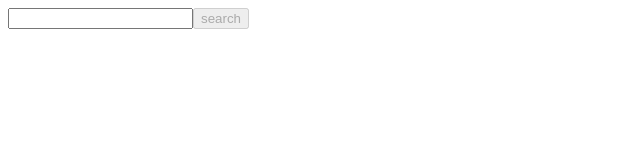
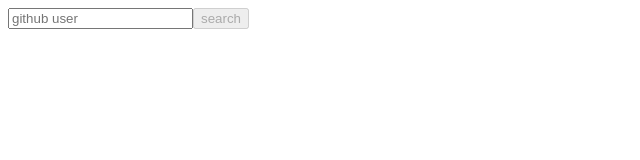
Before and after one commit to vitordino/web-tooling-grades, a Next.js app: page / in a window 1280 px wide. Shown: the top 160 px of the page, without its empty margins (0-640 px from the left). Built offline with nearby package versions, Linux system fonts and the light colour scheme.

Commit message:
:lipstick: add input placeholder

```diff
--- a/src/pages/index.tsx
+++ b/src/pages/index.tsx
@@ -67,7 +67,11 @@ const Home: NextPage = () => {
         `}
 			</style>
 			<form onSubmit={onSubmit}>
-				<input value={student} onChange={e => setStudent(e.target.value)} />
+				<input
+					value={student}
+					onChange={e => setStudent(e.target.value)}
+					placeholder="github user"
+				/>
 				<button disabled={!student}>search</button>
 			</form>
 			{errorMessage && <pre>{errorMessage}</pre>}
```
